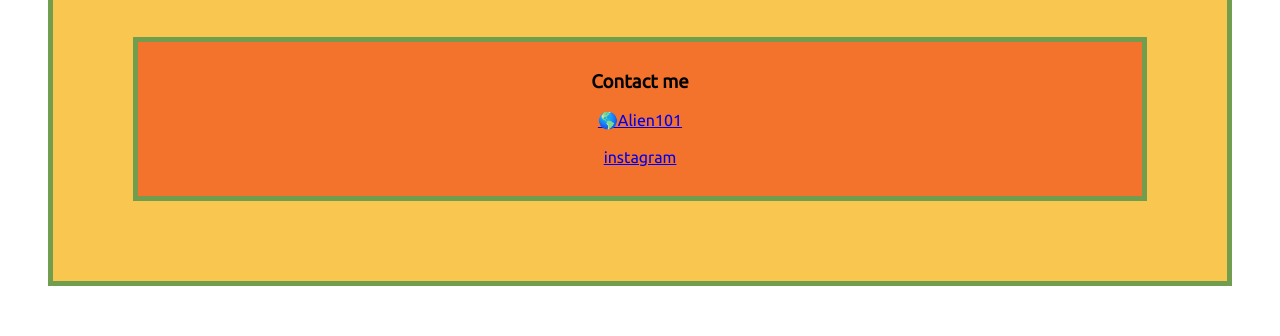
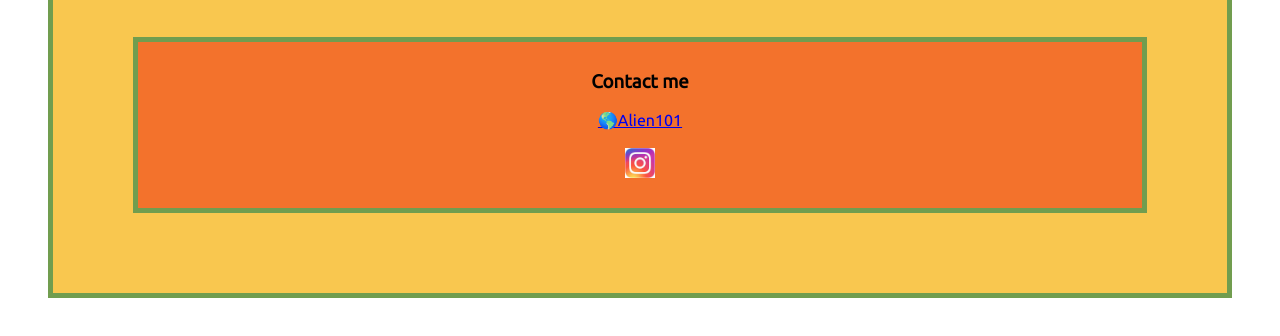
Before and after one commit to Lolisolera/Bootcamp-W1, a plain HTML site: page CSS/Day 1/index.html in a window 1280 px wide. Shown: the part 1649-1985 px from the top of the page. Drawn offline with Linux system fonts and the light colour scheme.

Commit message:
instagram icon

```diff
--- a/CSS/Day 1/index.html
+++ b/CSS/Day 1/index.html
@@ -77,7 +77,10 @@ margin, padding, border, color, background-color and font-family.
             <a href="https://www.alien-101.co.uk/">🌎Alien101</a>
             <br>
             <br>
-            <a href="https://www.instagram.com/_alien101/">instagram</a>
+
+            <a href="https://www.instagram.com/_alien101/" target="_blank">
+                <img class="insta" src="instagram.jpeg" alt="Instagram Icon">
+            </a>
         </footer>
     </main>
 
--- a/CSS/Day 1/styles.css
+++ b/CSS/Day 1/styles.css
@@ -76,3 +76,8 @@ iframe {
     padding: 10px 40px 30px 40px;
     border: 5px solid#719d4f;
 }
+
+.insta {
+    width: 30px;
+    height: 30px;
+}
```
Also changed, not shown: CSS/Day 1/instagram.jpeg (renamed from CSS/Day 1/download.jpeg).
